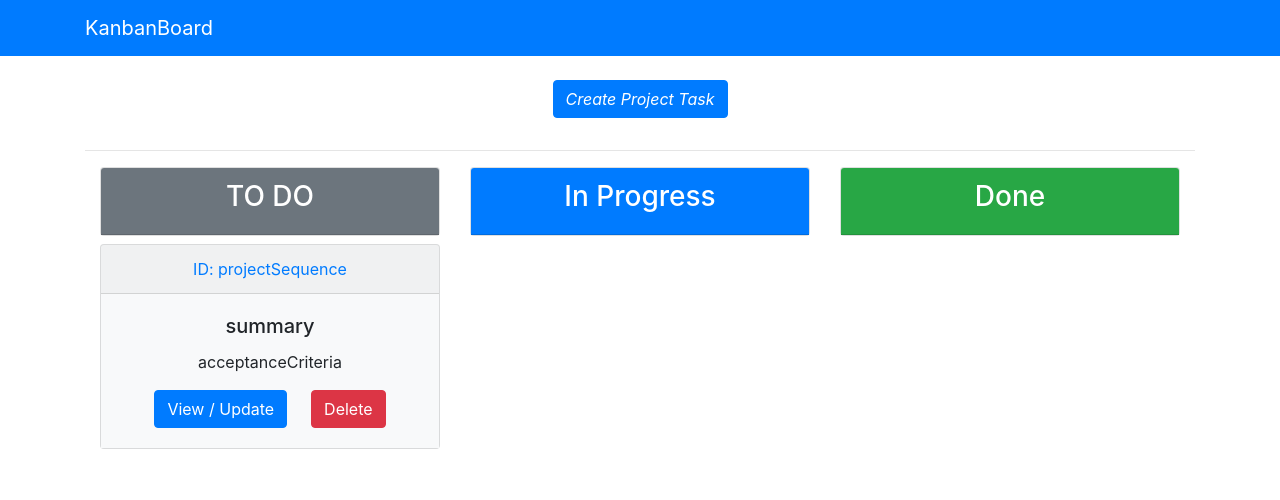
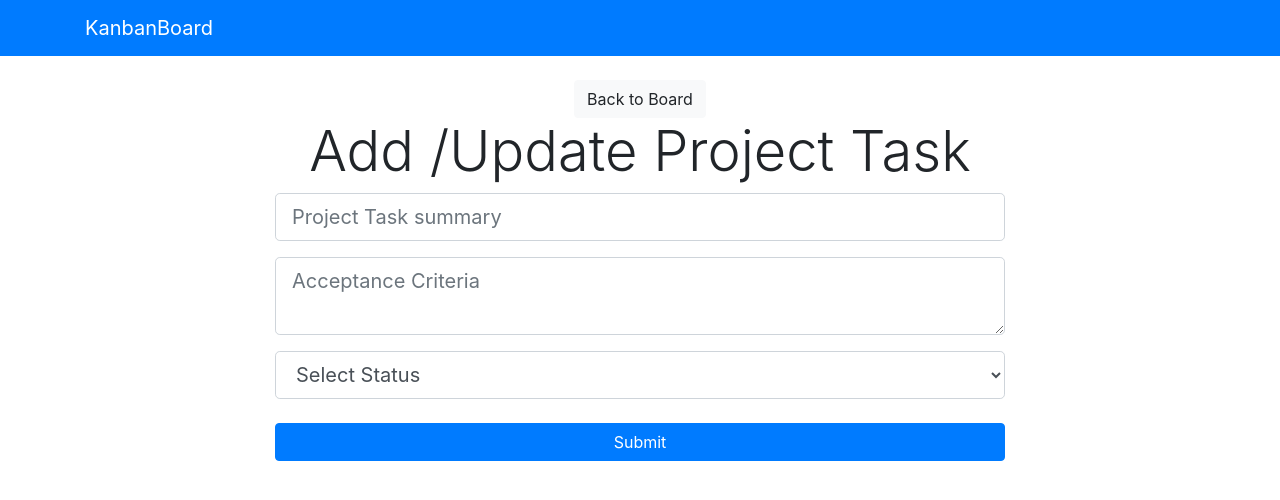
Before and after one commit to adnaneaabbar/KanbanBoard, a React (Create React App) app in the folder frontend/kanbanboard/: page /addProjectTask in a window 1280 px wide. Shown: the top 500 px of the page. Built offline with nearby package versions, Linux system fonts and the light colour scheme.

Commit message:
routing and links

```diff
--- a/frontend/kanbanboard/public/index.html
+++ b/frontend/kanbanboard/public/index.html
@@ -24,6 +24,12 @@
       work correctly both with client-side routing and a non-root public URL.
       Learn how to configure a non-root public URL by running `npm run build`.
     -->
+        <link
+            rel="stylesheet"
+            href="https://use.fontawesome.com/releases/v5.2.0/css/all.css"
+            integrity="sha384-hWVjflwFxL6sNzntih27bfxkr27PmbbK/iSvJ+a4+0owXq79v+lsFkW54bOGbiDQ"
+            crossorigin="anonymous"
+        />
         <title>React App</title>
     </head>
     <body>
@@ -38,6 +44,5 @@
 
       To begin the development, run `npm start` or `yarn start`.
       To create a production bundle, use `npm run build` or `yarn build`.
-    -->
-  </body>
+    --></body>
 </html>
--- a/frontend/kanbanboard/src/App.js
+++ b/frontend/kanbanboard/src/App.js
@@ -1,16 +1,27 @@
-import React from 'react';
+import React, { Component } from 'react';
 import './App.css';
 import 'bootstrap/dist/css/bootstrap.min.css';
 import Navbar from './components/Navbar';
 import Board from './components/Board';
+import { BrowserRouter as Router, Route } from 'react-router-dom';
+import AddProjectTask from './components/ProjectTask/AddProjectTask';
 
-function App() {
-    return (
-        <div className='App'>
-            <Navbar />
-            <Board />
-        </div>
-    );
+class App extends Component {
+    render() {
+        return (
+            <Router>
+                <div className='App'>
+                    <Navbar />
+                    <Route
+                        exact
+                        path='/addProjectTask'
+                        component={AddProjectTask}
+                    />
+                    <Route exact path='/' component={Board} />
+                </div>
+            </Router>
+        );
+    }
 }
 
 export default App;
--- a/frontend/kanbanboard/src/components/Board.js
+++ b/frontend/kanbanboard/src/components/Board.js
@@ -1,12 +1,13 @@
 import React, { Component } from 'react';
+import { Link } from 'react-router-dom';
 
 class Board extends Component {
     render() {
         return (
             <div className='container'>
-                <a href='' className='btn btn-primary mb-3'>
+                <Link to='/addProjectTask' className='btn btn-primary mb-3'>
                     <i className='fas fa-plus-circle'> Create Project Task</i>
-                </a>
+                </Link>
                 <br />
                 <hr />
 
--- /dev/null
+++ b/frontend/kanbanboard/src/components/ProjectTask/AddProjectTask.js
@@ -0,0 +1,59 @@
+import React, { Component } from 'react';
+import { Link } from 'react-router-dom';
+
+class AddProjectTask extends Component {
+    render() {
+        return (
+            <div className='addProjectTask'>
+                <div className='container'>
+                    <div className='row'>
+                        <div className='col-md-8 m-auto'>
+                            <Link to='/' className='btn btn-light'>
+                                Back to Board
+                            </Link>
+                            <h4 className='display-4 text-center'>
+                                Add /Update Project Task
+                            </h4>
+                            <form>
+                                <div className='form-group'>
+                                    <input
+                                        type='text'
+                                        className='form-control form-control-lg'
+                                        name='summary'
+                                        placeholder='Project Task summary'
+                                    />
+                                </div>
+                                <div className='form-group'>
+                                    <textarea
+                                        className='form-control form-control-lg'
+                                        placeholder='Acceptance Criteria'
+                                        name='acceptanceCriteria'
+                                    ></textarea>
+                                </div>
+                                <div className='form-group'>
+                                    <select
+                                        className='form-control form-control-lg'
+                                        name='status'
+                                    >
+                                        <option value=''>Select Status</option>
+                                        <option value='TO_DO'>TO DO</option>
+                                        <option value='IN_PROGRESS'>
+                                            IN PROGRESS
+                                        </option>
+                                        <option value='DONE'>DONE</option>
+                                    </select>
+                                </div>
+                                <input
+                                    type='submit'
+                                    className='btn btn-primary btn-block mt-4'
+                                />
+                            </form>
+                        </div>
+                    </div>
+                </div>
+            </div>
+        );
+    }
+}
+
+export default AddProjectTask;
```
Also changed, not shown: frontend/kanbanboard/src/components/ProjectTask/UpdateProjectTask.js (added, +59 -0 lines), frontend/kanbanboard/src/components/Form.js (deleted). Lines whose indentation alone changed are shown as unchanged.
